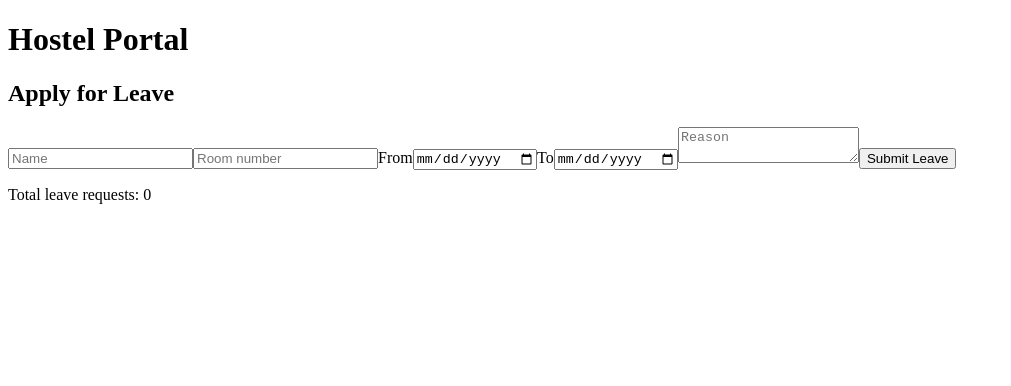
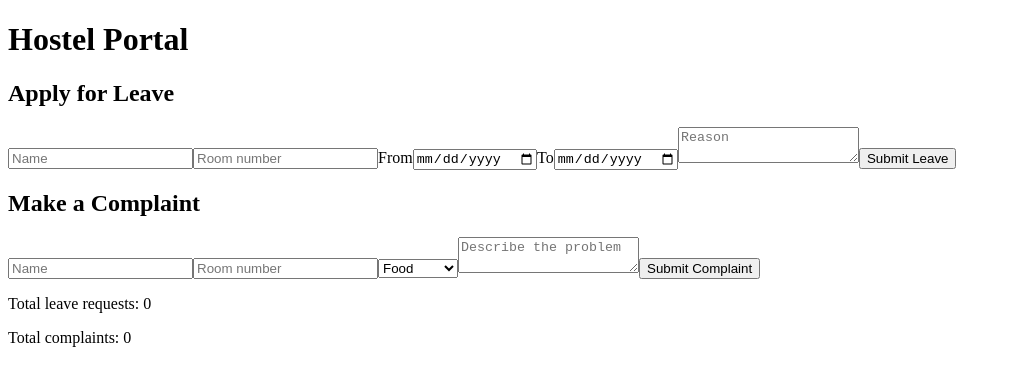
Before and after one commit to AlrajKadivar567/Hostel, a React (Vite) app: page / in a window 1280 px wide. Shown: the top 386 px of the page, without its empty margins (0-1011 px from the left). Built offline with nearby package versions, Linux system fonts and the light colour scheme.

Commit message:
add complaint form

```diff
--- a/src/App.jsx
+++ b/src/App.jsx
@@ -1,5 +1,6 @@
 import { useState, useEffect } from 'react'
 import LeaveForm from './components/LeaveForm'
+import ComplaintForm from './components/ComplaintForm'
 
 function App() {
   const [leaves, setLeaves] = useState(() => {
@@ -7,19 +8,34 @@ function App() {
     return saved ? JSON.parse(saved) : []
   })
 
+  const [complaints, setComplaints] = useState(() => {
+    const saved = localStorage.getItem('complaints')
+    return saved ? JSON.parse(saved) : []
+  })
+
   useEffect(() => {
     localStorage.setItem('leaves', JSON.stringify(leaves))
   }, [leaves])
 
+  useEffect(() => {
+    localStorage.setItem('complaints', JSON.stringify(complaints))
+  }, [complaints])
+
   function addLeave(leave) {
     setLeaves([...leaves, leave])
+  }
+
+  function addComplaint(complaint) {
+    setComplaints([...complaints, complaint])
   }
 
   return (
     <div>
       <h1>Hostel Portal</h1>
       <LeaveForm addLeave={addLeave} />
+      <ComplaintForm addComplaint={addComplaint} />
       <p>Total leave requests: {leaves.length}</p>
+      <p>Total complaints: {complaints.length}</p>
     </div>
   )
 }
--- /dev/null
+++ b/src/components/ComplaintForm.jsx
@@ -0,0 +1,43 @@
+import { useState } from 'react'
+
+function ComplaintForm({ addComplaint }) {
+  const [name, setName] = useState('')
+  const [room, setRoom] = useState('')
+  const [type, setType] = useState('Food')
+  const [details, setDetails] = useState('')
+
+  function handleSubmit(e) {
+    e.preventDefault()
+    addComplaint({
+      id: Date.now(),
+      name,
+      room,
+      type,
+      details,
+      status: 'Pending'
+    })
+    setName('')
+    setRoom('')
+    setType('Food')
+    setDetails('')
+  }
+
+  return (
+    <form onSubmit={handleSubmit}>
+      <h2>Make a Complaint</h2>
+      <input placeholder="Name" value={name} onChange={(e) => setName(e.target.value)} required />
+      <input placeholder="Room number" value={room} onChange={(e) => setRoom(e.target.value)} required />
+      <select value={type} onChange={(e) => setType(e.target.value)}>
+        <option>Food</option>
+        <option>Water</option>
+        <option>Electricity</option>
+        <option>Cleaning</option>
+        <option>Other</option>
+      </select>
+      <textarea placeholder="Describe the problem" value={details} onChange={(e) => setDetails(e.target.value)} required />
+      <button type="submit">Submit Complaint</button>
+    </form>
+  )
+}
+
+export default ComplaintForm
```
